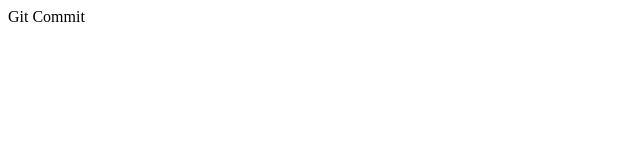
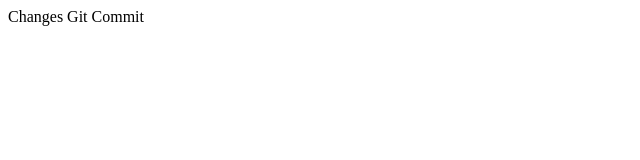
Before and after one commit to karthik1580/links, a plain HTML site: page index.html in a window 1280 px wide. Shown: the full height of the page, 0-640 px from the left. Drawn offline with Linux system fonts and the light colour scheme.

Commit message:
Modified in index file

```diff
--- a/index.html
+++ b/index.html
@@ -6,6 +6,6 @@
     <title>Document</title>
 </head>
 <body>
-    Git Commit
+    Changes Git Commit
 </body>
 </html>
```
